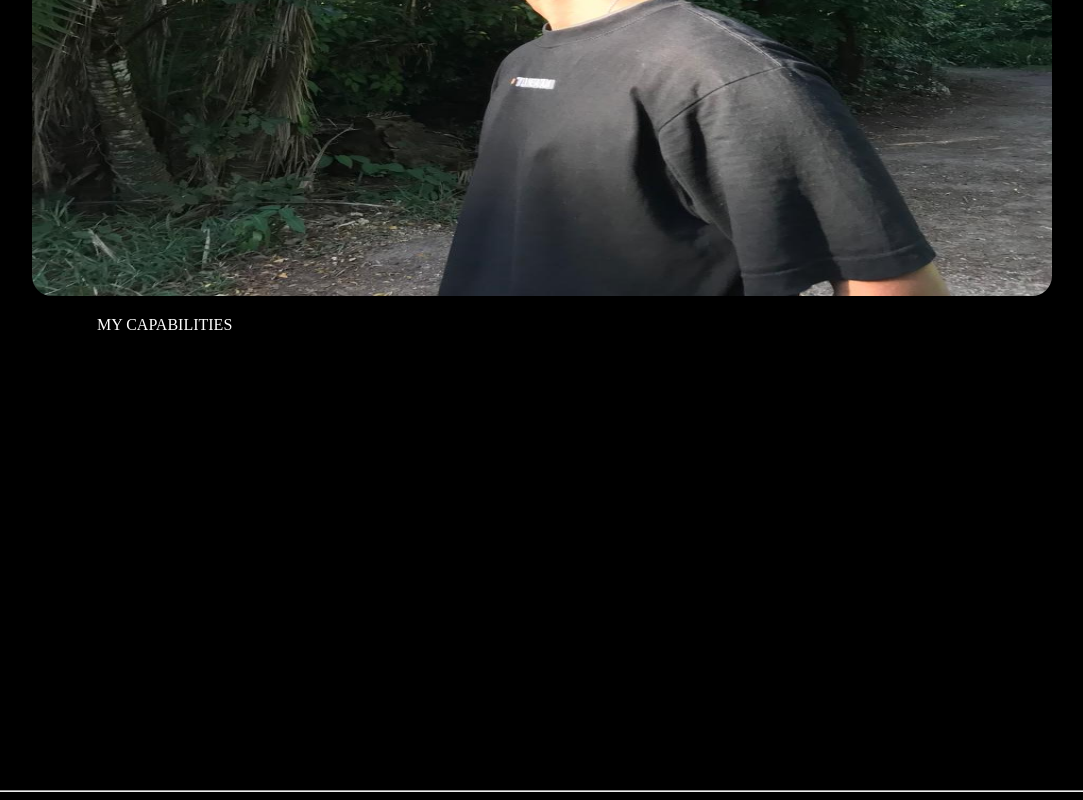
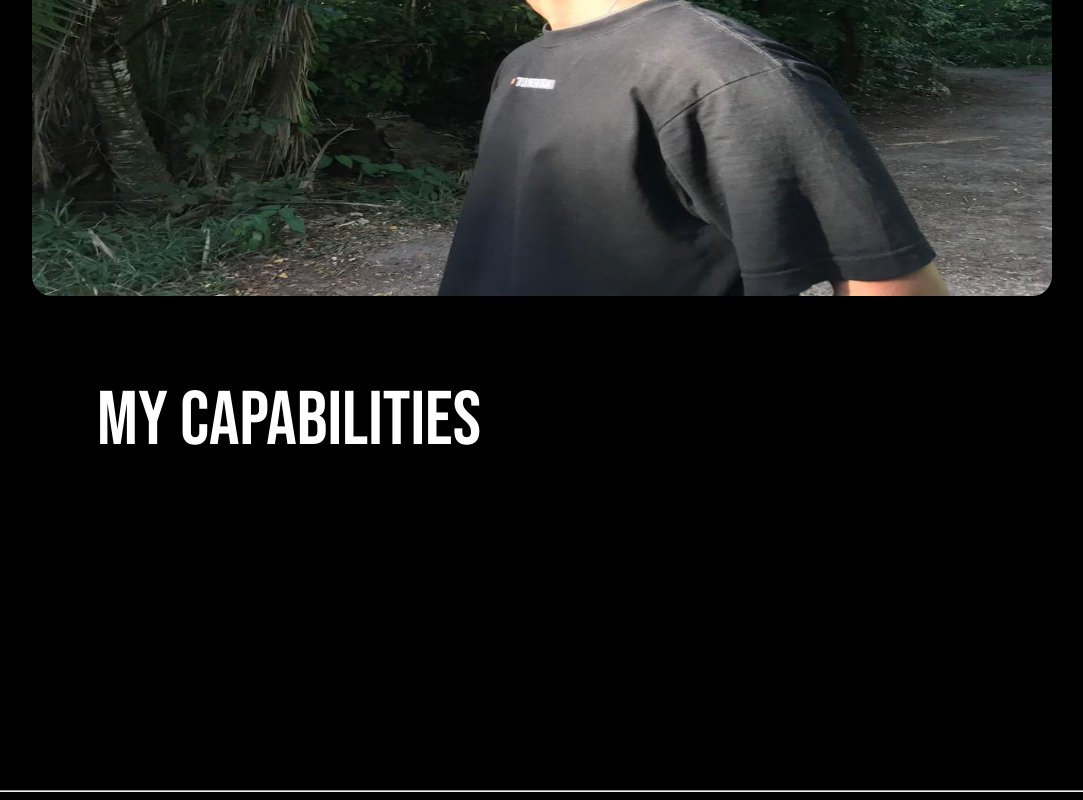
Before and after one commit to M-Saleh-N/saleh.portfolio, a plain HTML site: page aboutme.html in a window 1280 px wide. Shown: the part 1193-1993 px from the top of the page, without its empty margins (41-1124 px from the left). Drawn offline with Linux system fonts and the light colour scheme.

Commit message:
more style on p4 title

```diff
--- a/Styles/aboutme.css
+++ b/Styles/aboutme.css
@@ -154,4 +154,8 @@ body .navbar h2 {
     padding-left: 65px;
     position: relative;
     top: 200px;
+    font-family: "Bebas Neue", sans-serif;
+    font-weight: 400;
+    font-size: 76px;
+
   }
```
